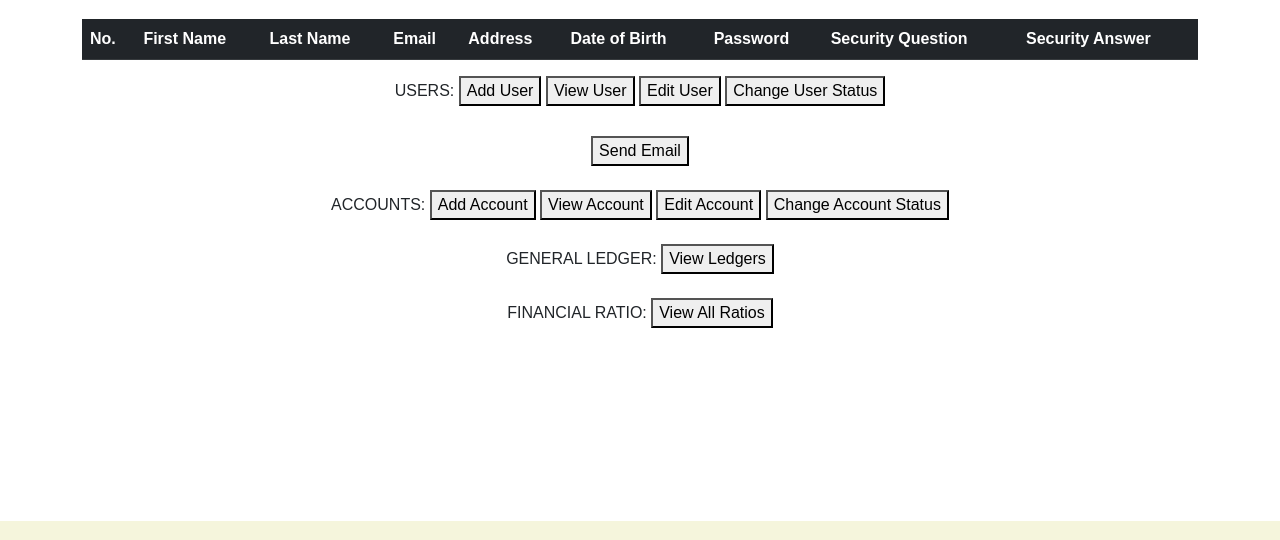
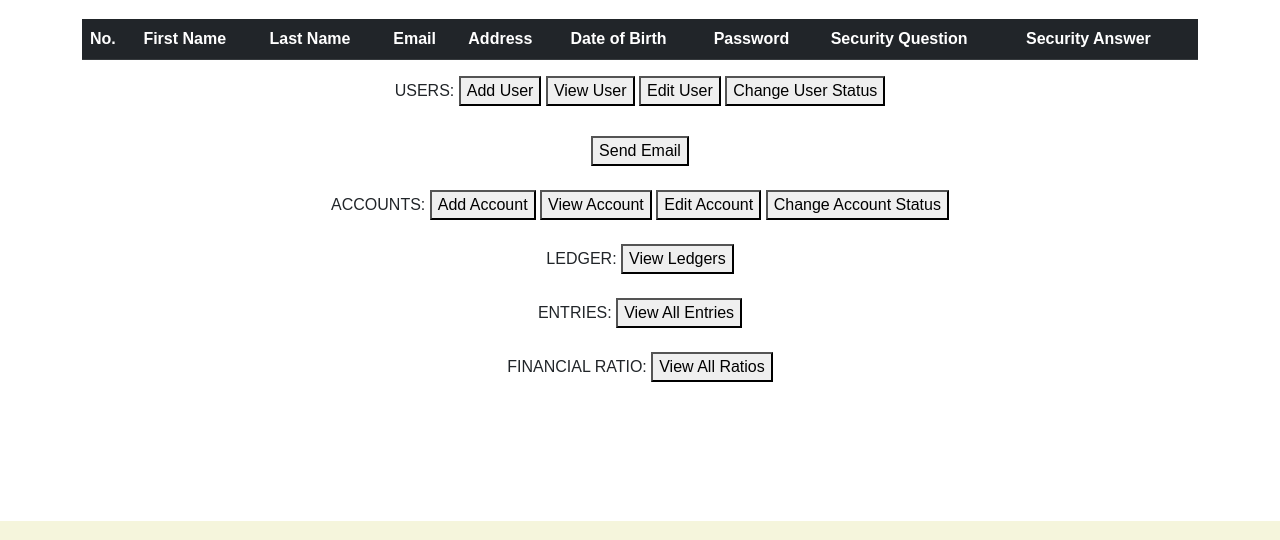
Before and after one commit to ndedani/ndedani.github.io, a website: page admin.html in a window 1280 px wide. Shown: the part 115-655 px from the top of the page. Drawn offline with nearby package versions, Linux system fonts and the light colour scheme; no server answers.

Commit message:
From ledgers to entries

```diff
--- a/admin.html
+++ b/admin.html
@@ -257,11 +257,16 @@ ACCOUNTS:
 <span id="tabLarge"></span>
 <!-- General Ledger Options-->
 <div class="adminLedgerbtns">
-
-GENERAL LEDGER:
+ LEDGER:
 <button id="addEntry" onclick="location.href='general_ledger.html'"> View Ledgers</button>
 </div>
 
+<span id="tabLarge"></span>
+<!-- Financial Ratio Options-->
+<div class="adminRatiosbtns">
+ENTRIES:
+<button id="viewRatios" onclick="location.href='journal_entries.html'"> View All Entries</button>
+</div>
 
 <span id="tabLarge"></span>
 <!-- Financial Ratio Options-->
```
Also changed, not shown: general_ledger.html (+7 -1 lines), manager.html (+7 -0 lines).
